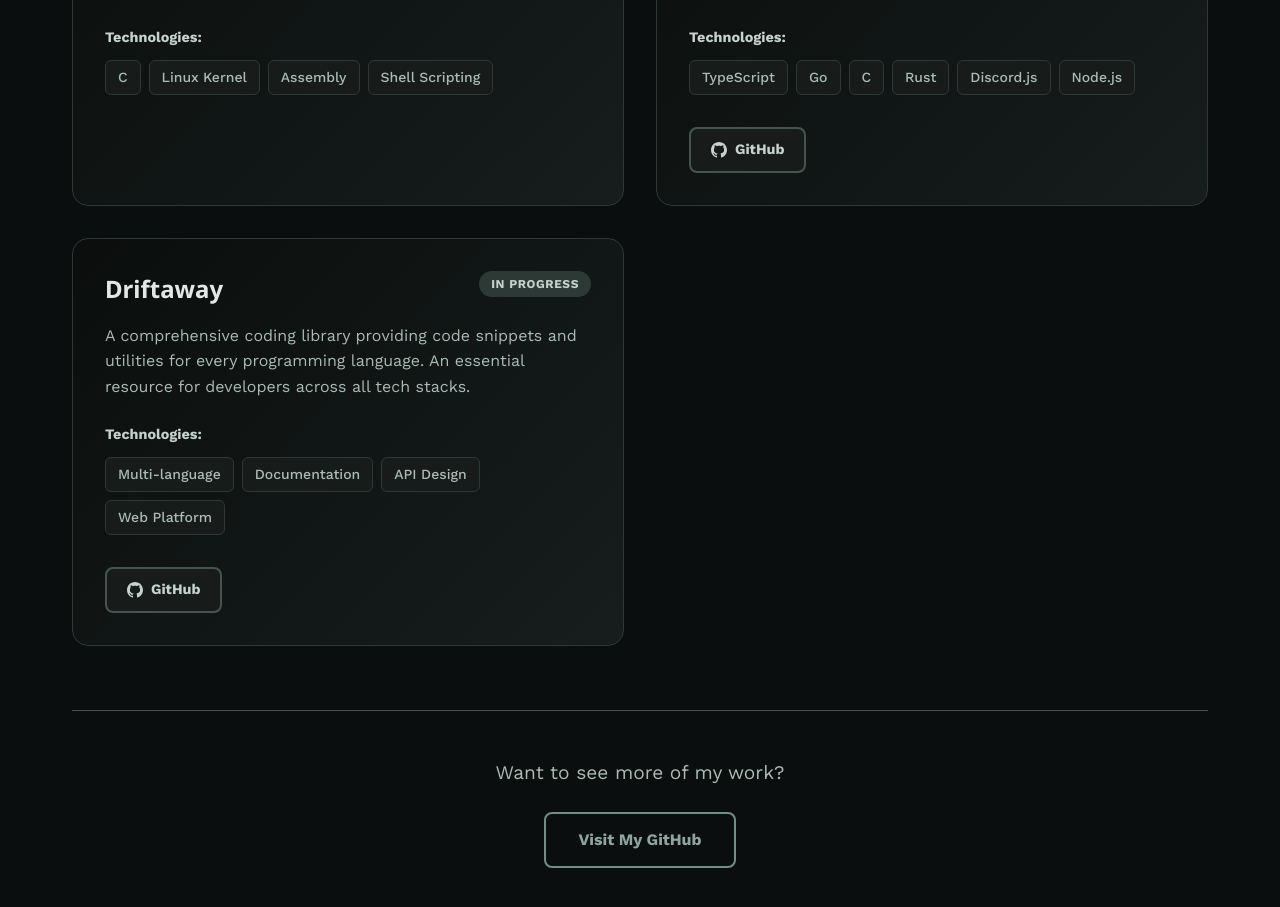
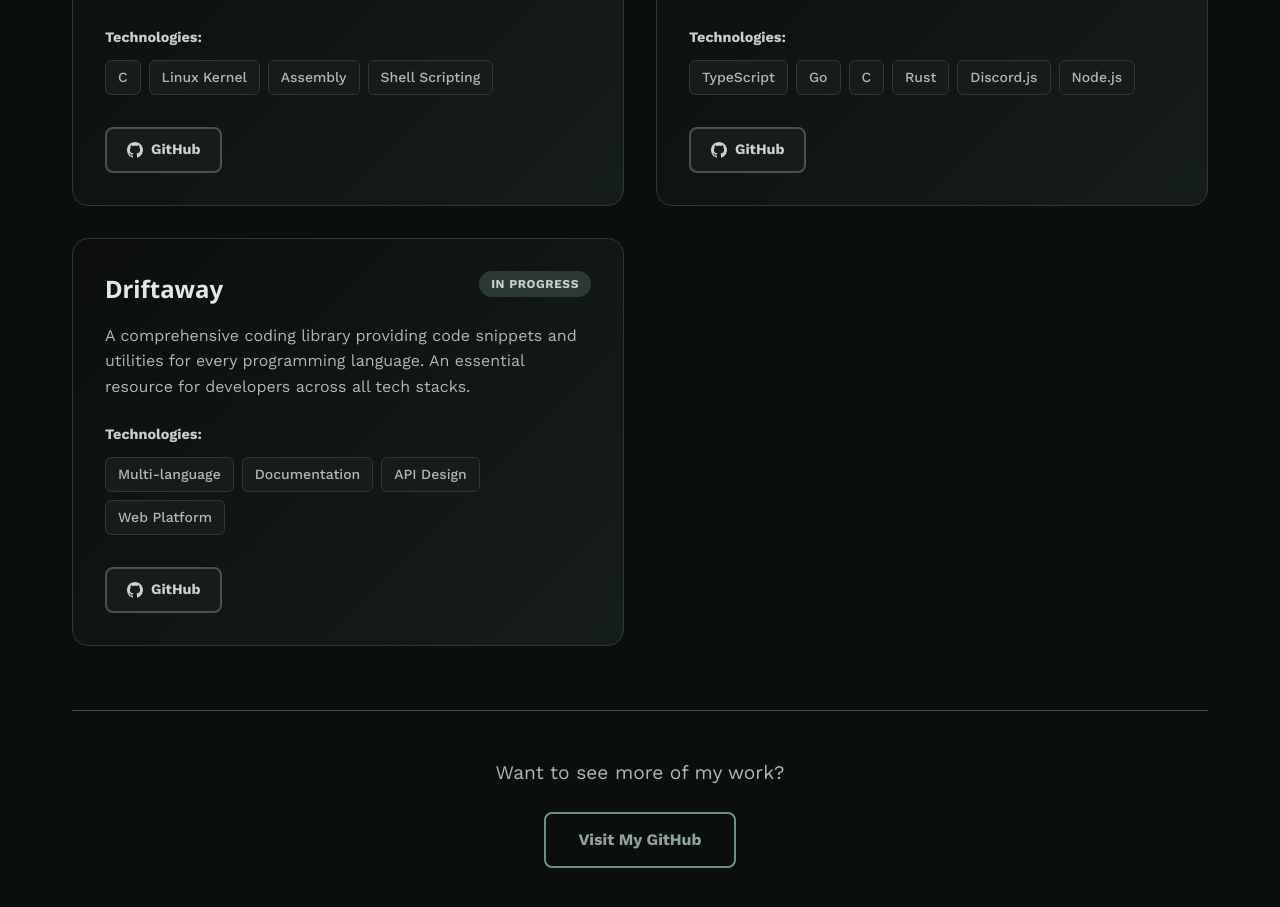
Before and after one commit to MRMCBlob/anto, a React (Vite) app: page / in a window 1280 px wide. Shown: the part 3600-4507 px from the top of the page. Built offline with nearby package versions, Linux system fonts and the light colour scheme.

Commit message:
project change

```diff
--- a/src/components/Projects.tsx
+++ b/src/components/Projects.tsx
@@ -17,6 +17,7 @@ const Projects: React.FC = () => {
       name: 'Diodon OS',
       description: 'A Linux-based operating system designed specifically for programmers, built primarily in C. Features an optimized development environment with custom tools and utilities.',
       technologies: ['C', 'Linux Kernel', 'Assembly', 'Shell Scripting'],
+      githubLink: 'https://github.com/MRMCBlob/DiodonOS',
       status: 'in-progress',
       featured: true
     },
@@ -24,7 +25,7 @@ const Projects: React.FC = () => {
       name: 'Triangular Bot',
       description: 'A fully-featured Discord bot built with TypeScript, featuring modular components written in Go, C, and Rust for optimal performance.',
       technologies: ['TypeScript', 'Go', 'C', 'Rust', 'Discord.js', 'Node.js'],
-      githubLink: 'https://github.com/MRMCBlob',
+      githubLink: 'https://github.com/triangular-discord',
       status: 'in-progress',
       featured: true
     },
```
